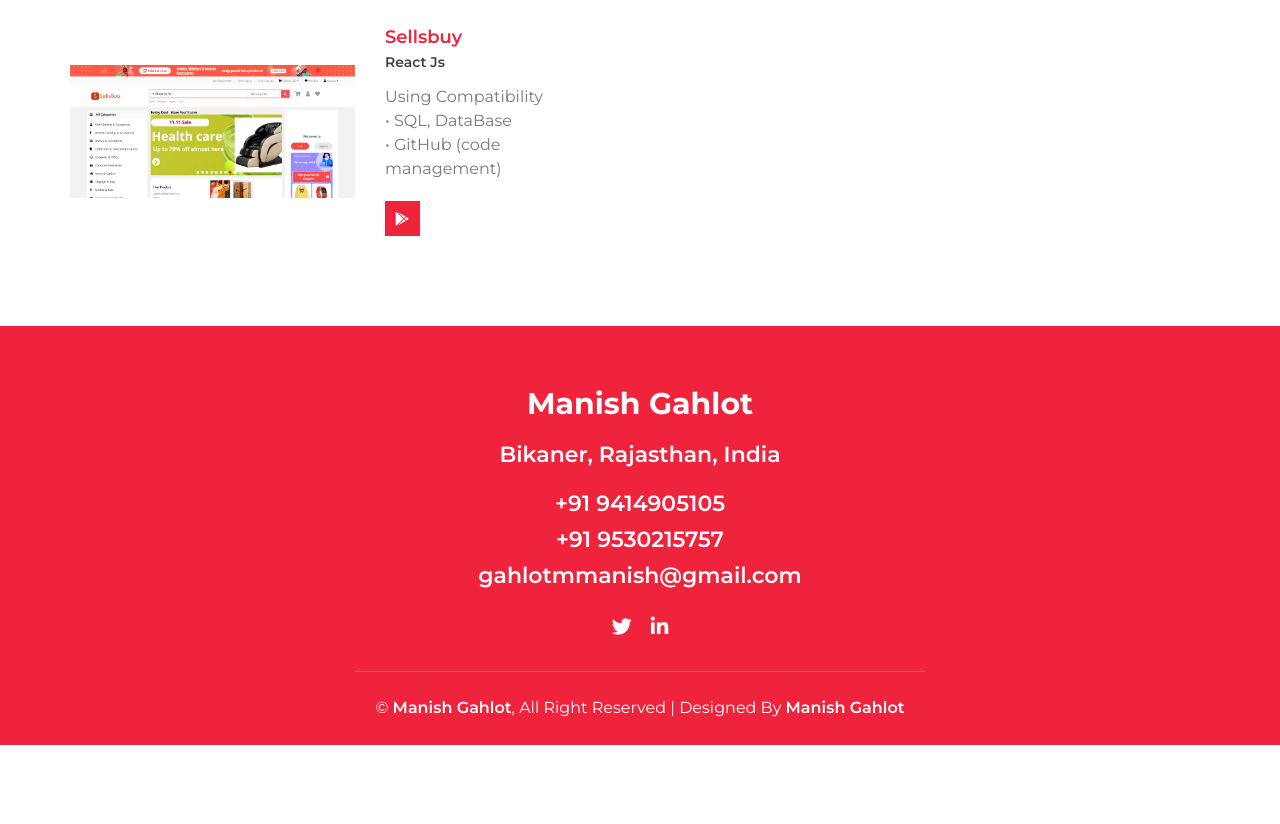
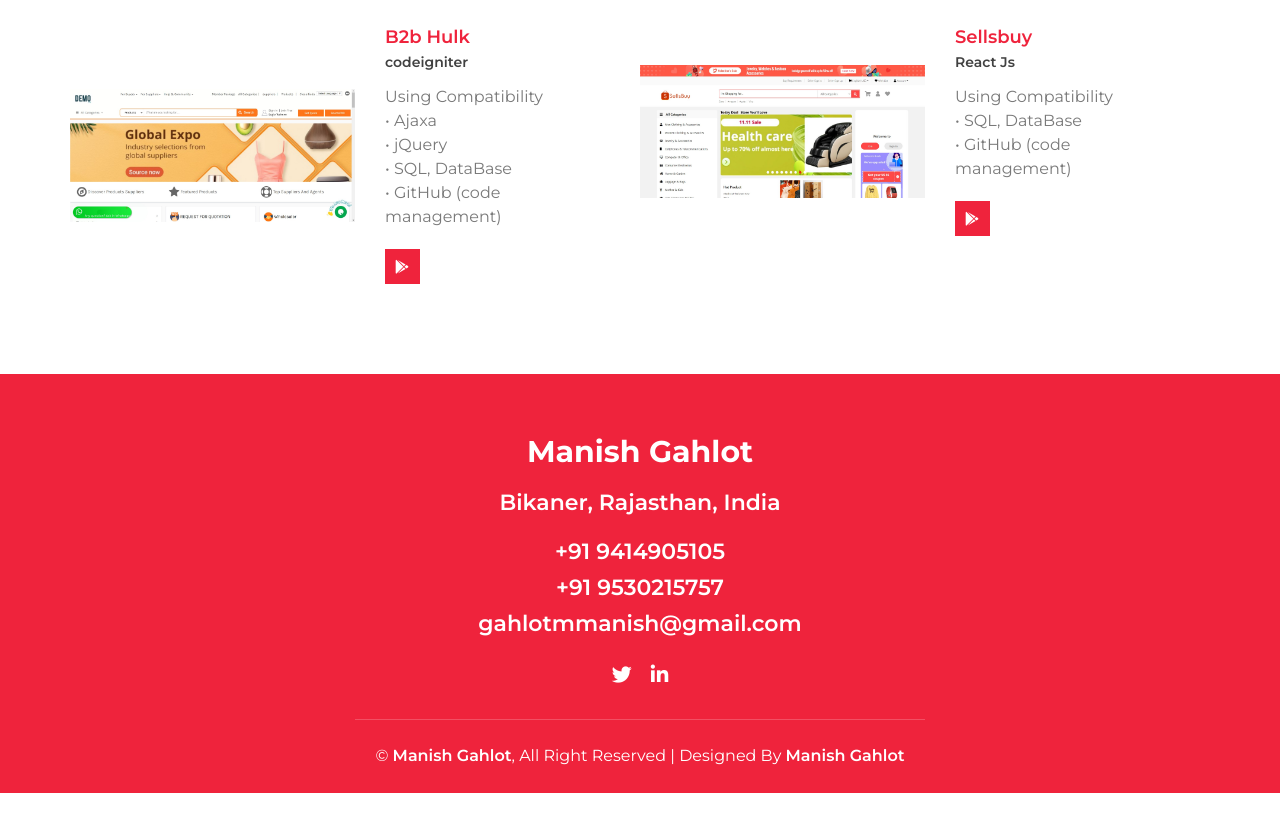
Before and after one commit to gahlotmmanish/portfolio, a plain HTML site: page index.html in a window 1280 px wide. Shown: the part 5896-6720 px from the top of the page. Before the commit the page ends 6686 px from the top, so only its background shows below. Drawn offline with nearby package versions, Linux system fonts and the light colour scheme.

Commit message:
index change

```diff
--- a/index.html
+++ b/index.html
@@ -585,6 +585,27 @@ Knowledge about <br>
 					<div class="col-lg-6 wow fadeInUp" data-wow-delay="0.4s">
                         <div class="team-item">
                             <div class="team-img">
+                                <img src="img/b2bhulk.png" alt="Image">
+                            </div>
+                            <div class="team-text">
+                                <h2>B2b Hulk</h2>
+                                <h4>codeigniter</h4>
+                                <p>
+                                    Using Compatibility <br>
+                                     • Ajaxa <br>
+                                     • jQuery<br>
+                                     • SQL, DataBase <br>
+                                     • GitHub (code management)
+                                </p>
+                                <div class="team-social">
+                                    <a class="btn" target="_blank" href="http://bit.ly/manishportfolio"><i class="fab fa-google-play"></i></a>
+                                </div>
+                            </div>
+                        </div>
+                    </div>
+					<div class="col-lg-6 wow fadeInUp" data-wow-delay="0.4s">
+                        <div class="team-item">
+                            <div class="team-img">
                                 <img src="img/sellsbuy.png" alt="Image">
                             </div>
                             <div class="team-text">
```
